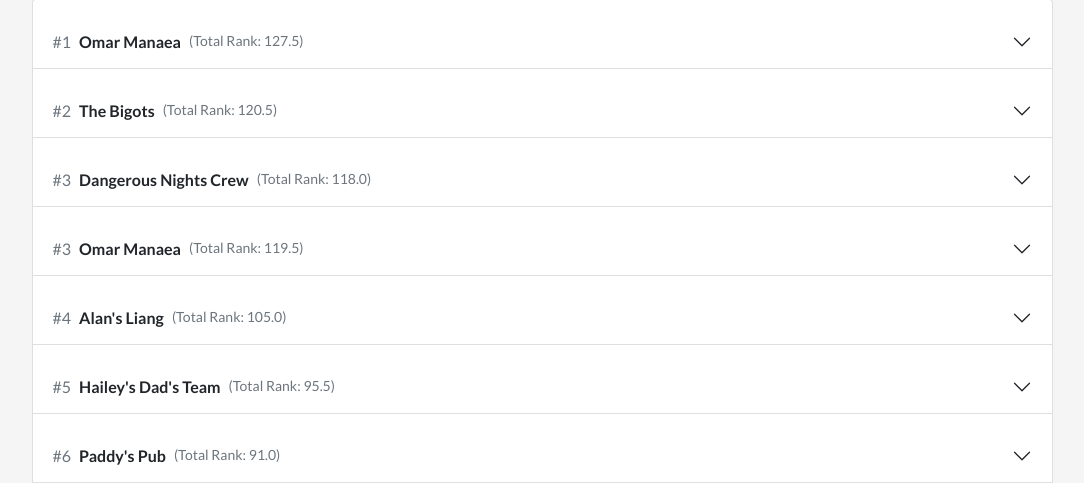
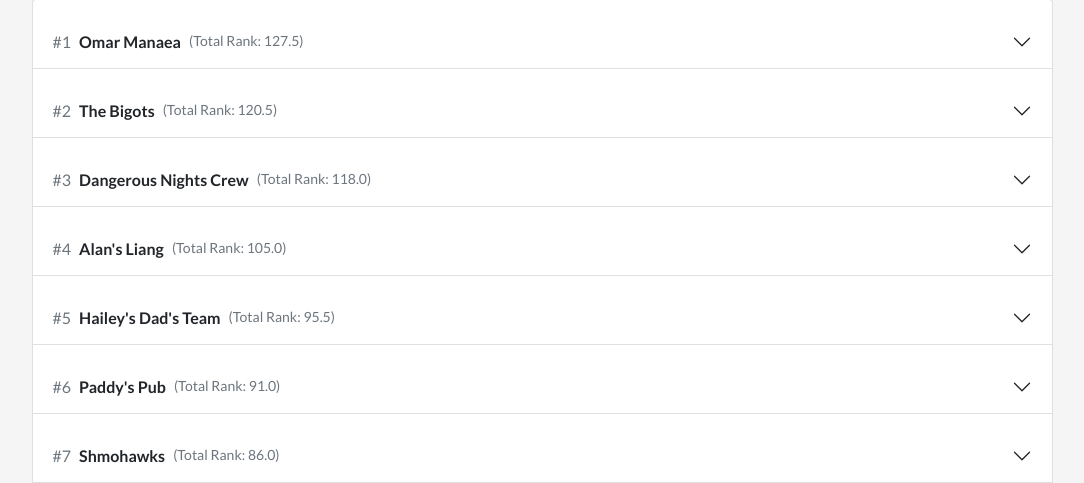
Before and after one commit to nickschm12/wwpkl_webapp, a Flask app: page /projections in a window 1280 px wide. Shown: the part 902-1385 px from the top of the page, without its empty margins (98-1182 px from the left). Run offline with Flask 3, Linux system fonts and the light colour scheme; parts of the project's set-up code (start-up, migrations or seed data) failed here and were passed over.

Commit message:
Remove duplicate Omar Manaea accordion entry (stale pre-Chourio version)

```diff
--- a/templates/projections.html
+++ b/templates/projections.html
@@ -124,28 +124,6 @@
             ('RP3',   'Robert Suarez',                 '4 W · 3 L · 8 SV · 73 K · 11 HLD · 3.51 ERA · 1.20 WHIP',  'rp'),
             ('RP4',   'Ryan Walker',                   '3 W · 3 L · 24 SV · 68 K · 6 HLD · 3.29 ERA · 1.19 WHIP',  'rp'),
             ('RP5',   'Kenley Jansen',                 '3 W · 3 L · 23 SV · 63 K · 4 HLD · 4.06 ERA · 1.24 WHIP',  'rp'),
-          ]},
-          {'rank': 3,  'name': "Omar Manaea",            'total': 119.5, 'lineup': [
-            ('C',   'Will Smith',                    '73 R · 115 H · 24 HR · 73 RBI · 3 SB · .271 AVG · .862 OPS',  'hitter'),
-            ('1B',   'Yandy Díaz',                    '77 R · 157 H · 23 HR · 85 RBI · 2 SB · .286 AVG · .814 OPS',  'hitter'),
-            ('2B',   'Brendan Donovan',               '65 R · 132 H · 14 HR · 63 RBI · 5 SB · .264 AVG · .742 OPS',  'hitter'),
-            ('3B',   'José Ramírez',                  '91 R · 156 H · 26 HR · 84 RBI · 34 SB · .270 AVG · .818 OPS',  'hitter'),
-            ('SS',   'Corey Seager',                  '71 R · 126 H · 28 HR · 84 RBI · 2 SB · .276 AVG · .876 OPS',  'hitter'),
-            ('OF1',   'Julio Rodríguez',               '96 R · 163 H · 28 HR · 87 RBI · 26 SB · .273 AVG · .812 OPS',  'hitter'),
-            ('OF2',   'Wyatt Langford',                '87 R · 133 H · 25 HR · 74 RBI · 20 SB · .250 AVG · .795 OPS',  'hitter'),
-            ('OF3',   'Tyler Soderstrom',              '75 R · 134 H · 23 HR · 74 RBI · 6 SB · .256 AVG · .776 OPS',  'hitter'),
-            ('UTIL1',   'Kazuma Okamoto',                '66 R · 109 H · 25 HR · 74 RBI · 1 SB · .236 AVG · .771 OPS',  'hitter'),
-            ('UTIL2',   'Sal Stewart',                   '59 R · 119 H · 18 HR · 63 RBI · 6 SB · .271 AVG · .782 OPS',  'hitter'),
-            ('SP1',   'Jacob deGrom',                  '11 W · 9 L · 0 SV · 203 K · 0 HLD · 3.52 ERA · 1.10 WHIP',  'sp'),
-            ('SP2',   'Hunter Brown',                  '12 W · 10 L · 0 SV · 200 K · 0 HLD · 3.63 ERA · 1.23 WHIP',  'sp'),
-            ('SP3',   'Bryan Woo',                     '12 W · 10 L · 0 SV · 196 K · 0 HLD · 3.59 ERA · 1.13 WHIP',  'sp'),
-            ('SP4',   'Eury Pérez',                    '9 W · 10 L · 0 SV · 171 K · 0 HLD · 4.00 ERA · 1.22 WHIP',  'sp'),
-            ('SP5',   'Shota Imanaga',                 '9 W · 9 L · 0 SV · 138 K · 0 HLD · 4.11 ERA · 1.20 WHIP',  'sp'),
-            ('RP1',   'Mason Miller',                  '4 W · 2 L · 32 SV · 105 K · 2 HLD · 2.39 ERA · 1.00 WHIP',  'rp'),
-            ('RP2',   'Grant Taylor',                  '5 W · 5 L · 5 SV · 108 K · 15 HLD · 3.36 ERA · 1.23 WHIP',  'rp'),
-            ('RP3',   'Cade Smith',                    '4 W · 3 L · 30 SV · 88 K · 3 HLD · 2.99 ERA · 1.10 WHIP',  'rp'),
-            ('RP4',   'Gabe Speier',                   '3 W · 3 L · 0 SV · 66 K · 12 HLD · 3.21 ERA · 1.14 WHIP',  'rp'),
-            ('RP5',   'Phil Maton',                    '3 W · 3 L · 4 SV · 67 K · 14 HLD · 3.82 ERA · 1.28 WHIP',  'rp'),
           ]},
           {'rank': 4,  'name': "Alan's Liang",          'total': 105.0, 'lineup': [
             ('C',   'Hunter Goodman',                '69 R · 130 H · 28 HR · 87 RBI · 2 SB · .255 AVG · .789 OPS',  'hitter'),
```
